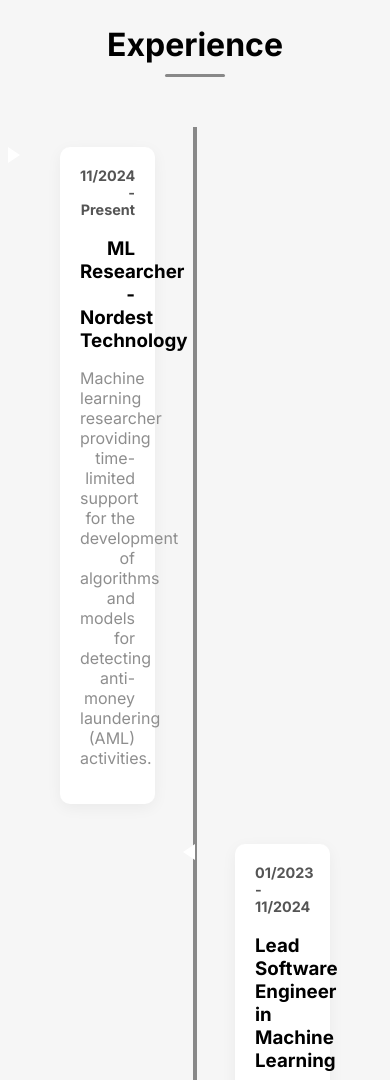
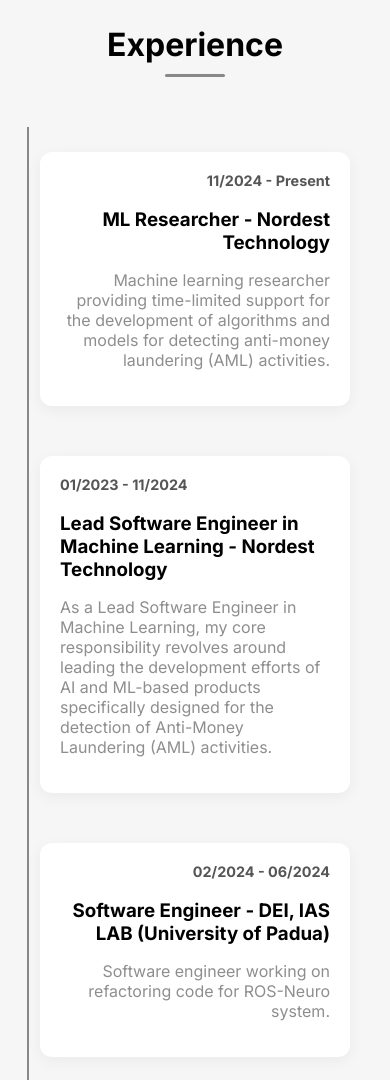
Before and after one commit to mirovix/mirovix.github.io, a website: page dist/index.html in a window 390 px wide. Shown: the part 920-2000 px from the top of the page. Drawn offline with nearby package versions, Linux system fonts and the light colour scheme.

Commit message:
for mobile

```diff
--- a/dist/index.html
+++ b/dist/index.html
@@ -172,6 +172,36 @@
             box-shadow:0 4px 12px rgba(0,0,0,0.08);
             z-index:2;
             white-space:nowrap;
+        }
+        @media(max-width:768px){
+            nav .nav-container {
+                flex-direction: column;
+                display: none; /* nascosto di default */
+            }
+            nav.active .nav-container {
+                display: flex;
+            }
+            .hamburger {
+                display: block;
+                cursor: pointer;
+            }
+            .timeline::before { left: 8px; width: 2px; } /* linea centrale più sottile */
+            .timeline-item {
+                width: 100%;
+                left: 0 !important;
+                padding: 15px 20px;
+                text-align: left;
+            }
+            .timeline-item .content::after { display: none; } /* niente freccia laterale */
+            }
+            .timeline-item .content {
+                width: 100%;
+                box-sizing: border-box;
+                margin: 10px 0;
+                padding: 20px;
+                border-radius: 12px;
+                background: #fff;
+                box-shadow: 0 4px 15px rgba(0,0,0,0.05);
         }
     </style>
 </head>
```
